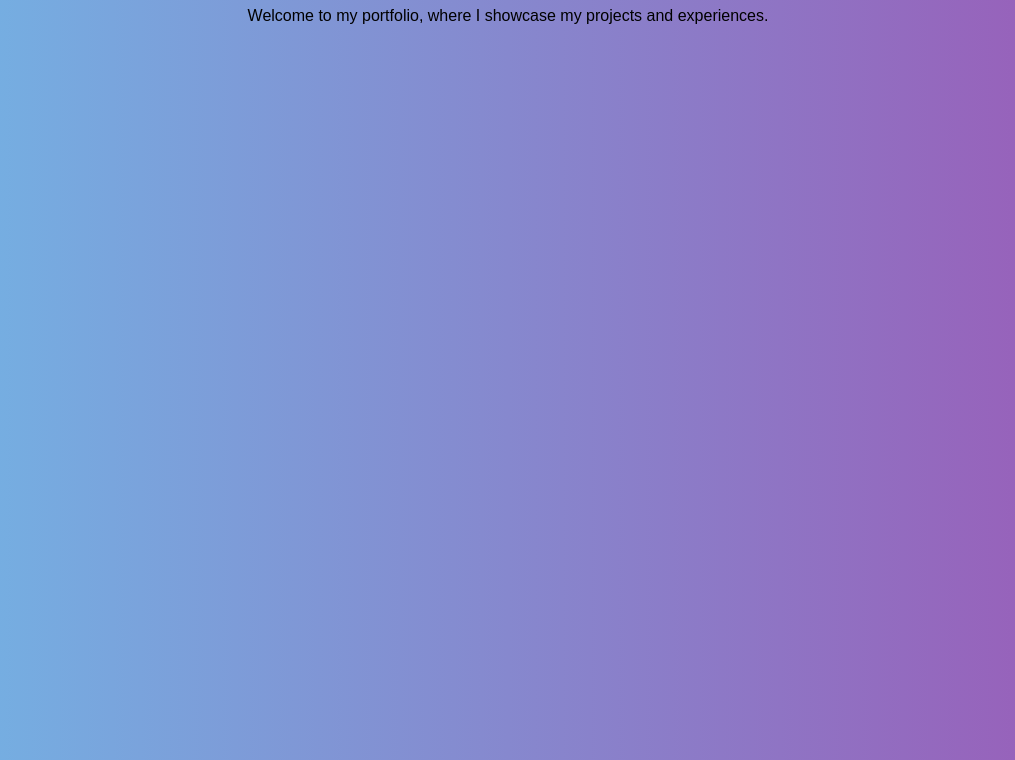
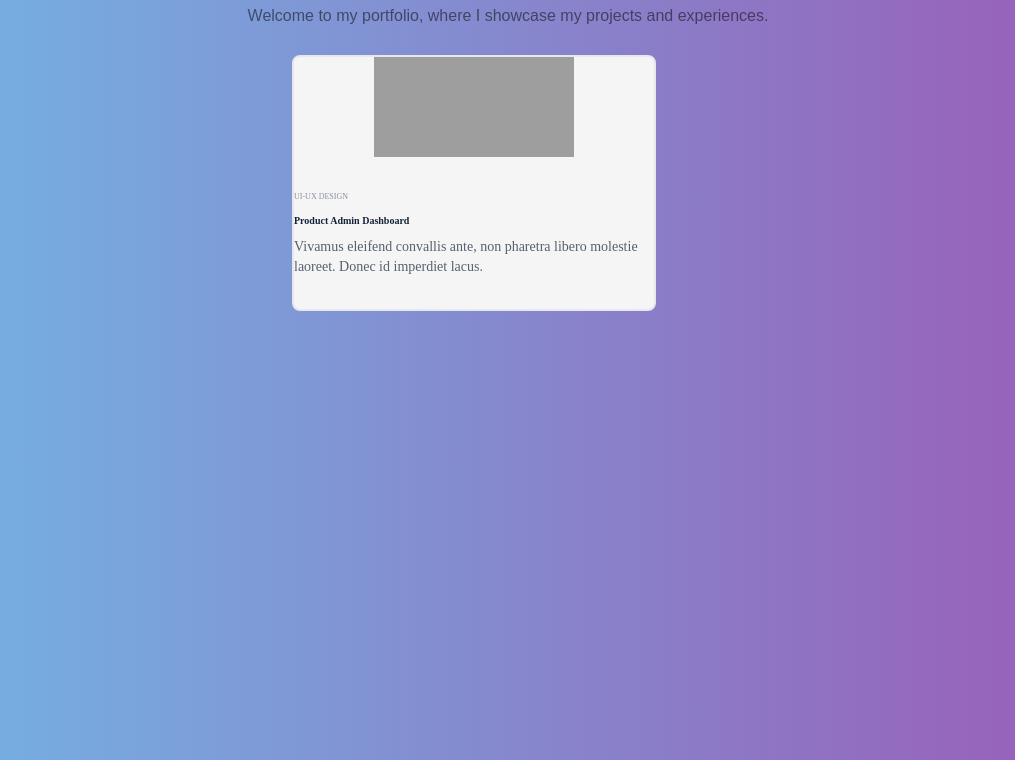
Before and after one commit to VIVEKSINKU/winter-of-code, a website built with Vite: page Day-4/Day-4/protfolio.html in a window 1280 px wide. Shown: the part 50-810 px from the top of the page, without its empty margins (132-1147 px from the left). Built offline with nearby package versions, Linux system fonts and the light colour scheme; grey boxes are pictures that could not be loaded.

Commit message:
made darg and drop box

```diff
--- a/Day-4/Day-4/portfolio.css
+++ b/Day-4/Day-4/portfolio.css
@@ -16,4 +16,77 @@ body{
 .h_2{
     text-align: center;
     margin-top: 10px;
+    opacity: 50%;
 }
+.cont{
+    height: 100%;
+    width: 90%;
+    padding-left: 300px;
+    padding-right: 300px;
+   flex-direction: column;
+   justify-content: center;
+   align-items: center;
+   gap: 24px;
+   display: inline-flex;
+   margin-left: 90px;
+   margin: 30px;
+}
+.box1{
+    justify-content: flex-start;
+    align-items:flex-start;
+    gap:24px;
+    display: inline-flex;
+
+}
+.b1_cont{
+    padding-bottom: 32px;
+    background-color: rgb(246, 245, 245);
+    border-radius: 8px;
+    border:2px solid #E6E8EB;
+    flex-direction: column;
+    justify-content: center;
+    align-items: center;
+    gap: 32px;
+    display: inline-flex;
+}
+.b1_cont img{
+    width: 200px;
+    height: 100px;
+}
+.b1_W{
+    flex-direction: column;
+    justify-content: flex-start;
+    align-items: flex-start;
+    gap:20px;
+    display: flex;
+}
+.b1_bw{
+    flex-direction: column;
+    justify-content: flex-start;
+    align-items: flex-start;
+    gap: 12px;
+    display: flex
+}
+.b1_hbw{
+    flex-direction: column;
+    justify-content: flex-start;
+    align-items: flex-start;
+    gap: 4px;
+    display: flex
+}
+.b1_wh1{
+    color: #87909D;
+    font-size: 8px;
+    font-family: Work Sans;
+    font-weight: 500;
+    line-height: 16px;
+    word-wrap: break-word;
+}
+.b1_wh2{
+    color: #132238;
+    font-size: 10px;
+    font-family: Work Sans;
+    font-weight: 600;
+    line-height: 24px;
+    word-wrap: break-word
+}
--- a/Day-4/Day-4/protfolio.html
+++ b/Day-4/Day-4/protfolio.html
@@ -16,6 +16,32 @@
                 <p>Welcome to my portfolio, where I showcase my projects and experiences.</p>
             </div>
         </div>
+        <div class="cont">
+            <div class="box1">
+                <div class="b1_cont">
+                    <img src="https://pics.craiyon.com/2023-11-13/8Dl_1tYBRZmgpjaOcEGp4A.webp" alt="project image">
+                    <div class="b1_W">
+                        <div class="b1_bw">
+                            <div class="b1_hbw">
+                                <div class="b1_wh1">
+                                    UI-UX DESIGN
+                                </div>
+                                <div class="b1_wh2">
+                                    Product Admin Dashboard
+                                </div>
+                                <div style="width: 360px; color: #556070; font-size: 14px; font-family: Work Sans; font-weight: 400; line-height: 20px; word-wrap: break-word">Vivamus eleifend convallis ante, non pharetra libero molestie laoreet. Donec id imperdiet lacus.</div>
+                            </div>
+                        </div>
+                    </div>
+                </div>
+            </div>
+            <div class="box2"></div>
+            <div class="box3"></div>
+            <div class="box4"></div>
+            <div class="box5"></div>
+            <div class="box6"></div>
+        </div>
+
     </main>
 </body>
 </html>
--- /dev/null
+++ b/projects/project1/drag.css
@@ -0,0 +1,33 @@
+*{
+    margin: 0;
+    padding: 0;
+    font-family: 'poppins', 'sans-serif';
+    box-sizing: border-box;
+}
+.cont{
+    width: 100%;
+    min-height: 100vh;
+    background: #0b0423;
+    display: flex;
+    justify-content: center;
+    align-items: center;
+}
+#left, #right{
+    width: 300px;
+    min-height: 400px;
+    margin: 20px;
+    border: 2px dashed #fff;
+}
+.list{
+    background: #e91e63;
+    height: 60px;
+    margin: 30px;
+    color:#fff;
+    display: flex;
+    align-items: center;
+}
+.list img{
+    width: 10px;
+    margin-right: 15px;
+    margin-left: 20px;
+}
```
Also changed, not shown: projects/project1/drag.html (added, +65 -0 lines), Day-4/Day-4/ex.html (added), projects/project1/drag.js (added).
